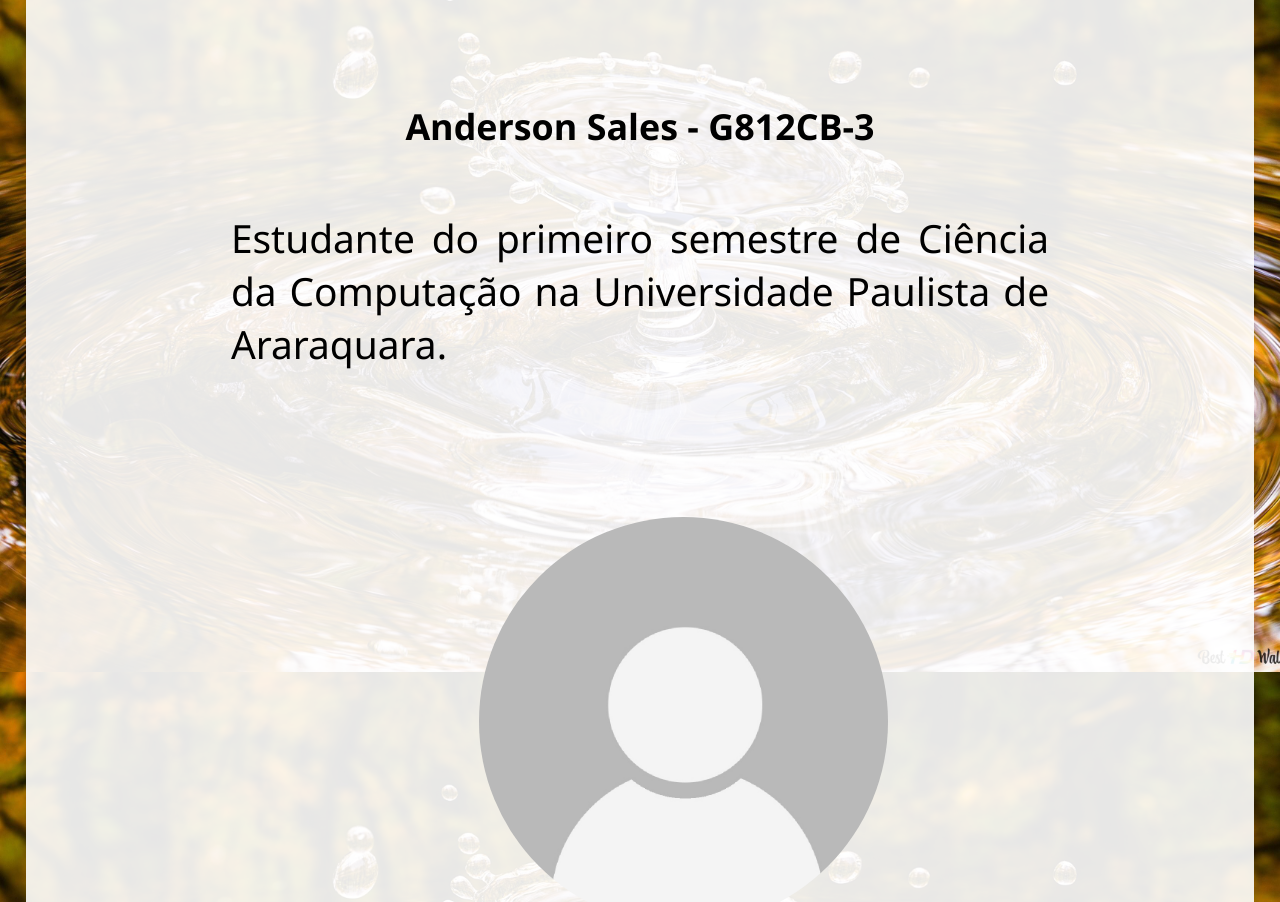
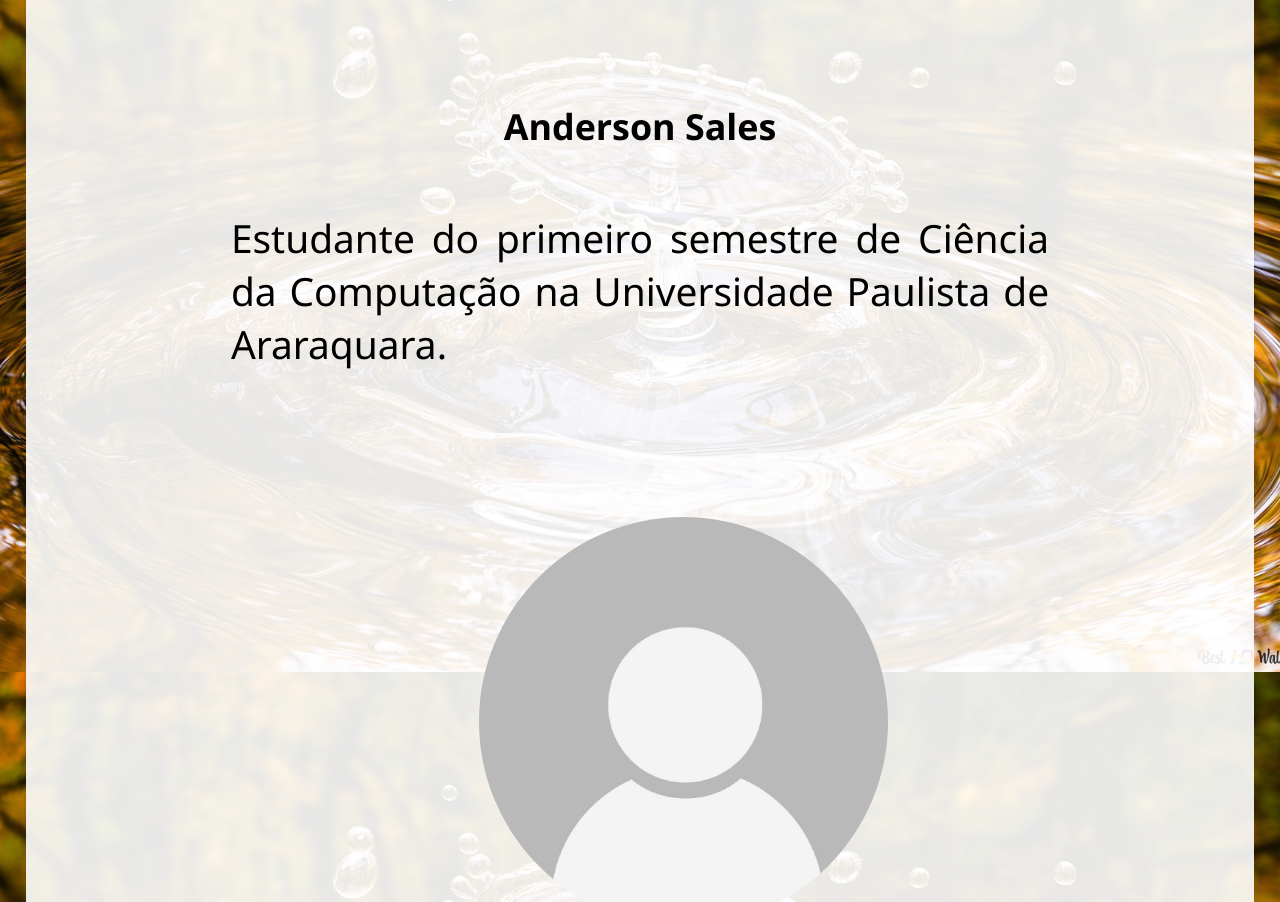
Before and after one commit to Batatexy/-Water_and_sustainability, a plain HTML site: page pages/contato.html in a window 1280 px wide. Shown: the part 928-1830 px from the top of the page. Drawn offline with Linux system fonts and the light colour scheme.

Commit message:
Update contato.html

```diff
--- a/pages/contato.html
+++ b/pages/contato.html
@@ -50,7 +50,7 @@
                         <img class="imgInf imgCircleElipsys" src="../images/Y.jpg">
                     </div>
                     <div class="containerInformation">
-                        <h5 class="jungleGreenText">Anderson Sales - G812CB-3</h5>
+                        <h5 class="jungleGreenText">Anderson Sales</h5>
                         <div class="information">
                             <div class="line"></div>
                             <p>Estudante do primeiro semestre de Ciência da Computação na Universidade Paulista de
```
